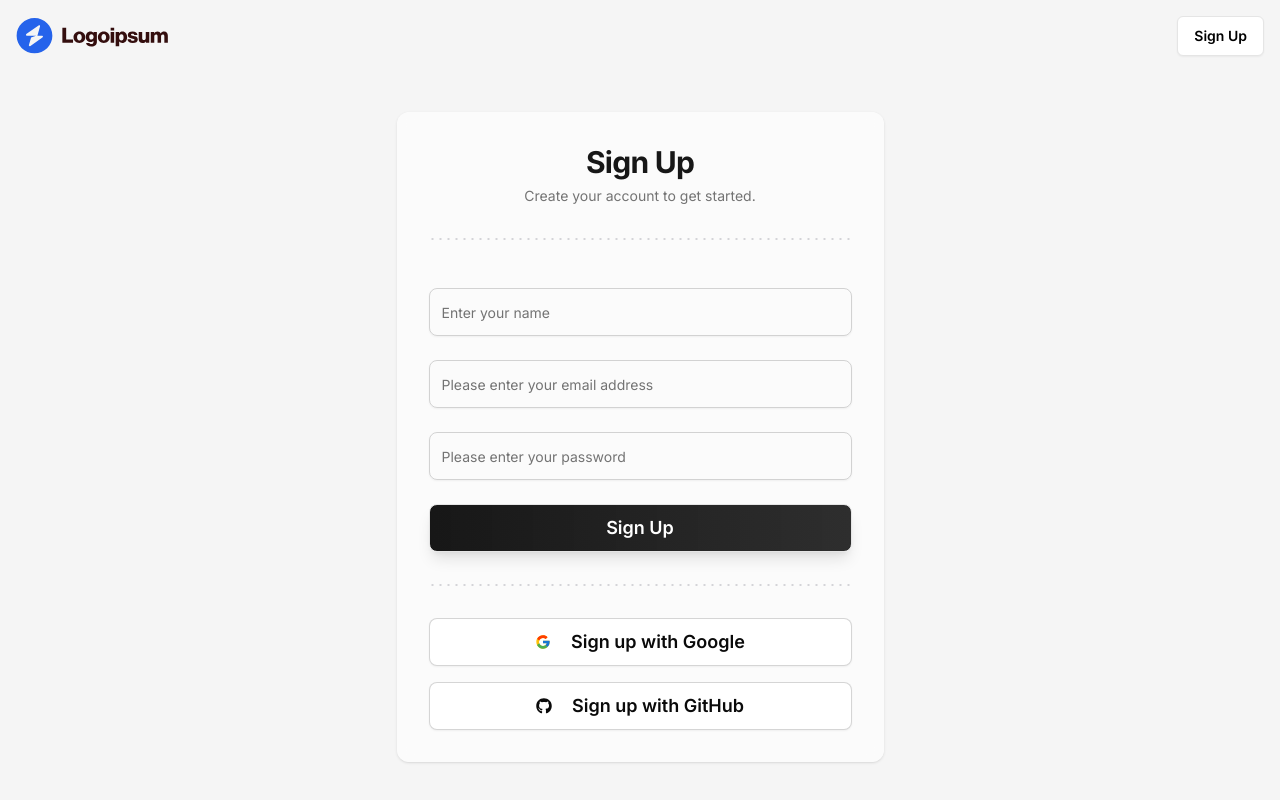
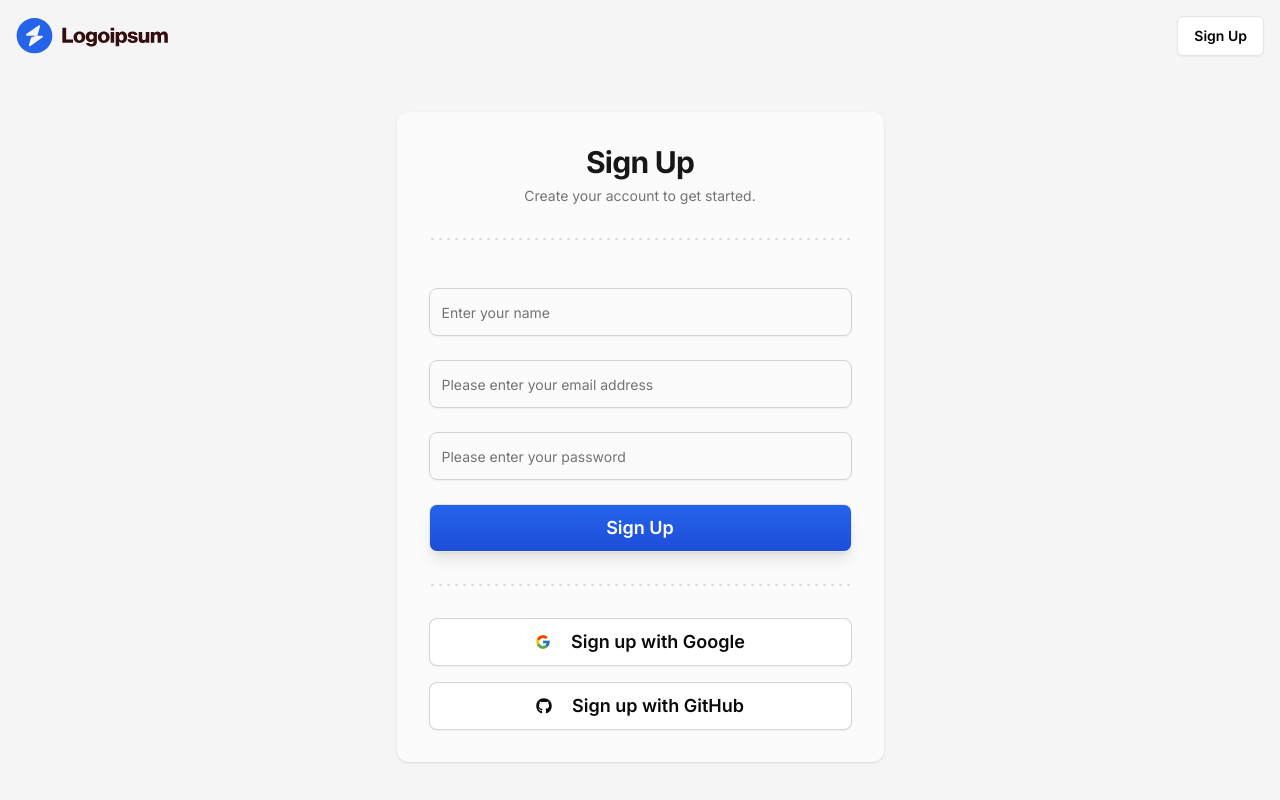
Before and after one commit to utk145/Project-Management-Tool, a Next.js app: page /sign-up in a window 1280 px wide. Built offline with nearby package versions, Linux system fonts and the light colour scheme.

Commit message:
fix: changing button styling to have primary colour
using cn this ensures that the variant styles are applied first, and the className prop only adds additional styles without overriding the variant.

```diff
--- a/src/features/auth/components/SignUpCard.tsx
+++ b/src/features/auth/components/SignUpCard.tsx
@@ -10,6 +10,7 @@ import {
 import { Input } from "@/components/ui/input";
 import { FcGoogle } from "react-icons/fc";
 import { FaGithub } from "react-icons/fa";
+import { cn } from "@/lib/utils";
 
 /**
  * Sign up card component
@@ -64,7 +65,9 @@ export const SignUpCard = () => {
                     />
                     <Button
                         variant="primary"
-                        className="w-full rounded-lg bg-gradient-to-r from-primary to-primary/90 py-3 text-lg font-semibold text-white shadow-lg transition-all hover:from-primary/90 hover:to-primary hover:shadow-primary/40"
+                        className={cn(
+                            "w-full rounded-lg py-3 text-lg font-semibold text-white shadow-lg transition-all hover:shadow-primary/40"
+                        )}
                         size={"lg"}
                         disabled={false}
                     >
```
